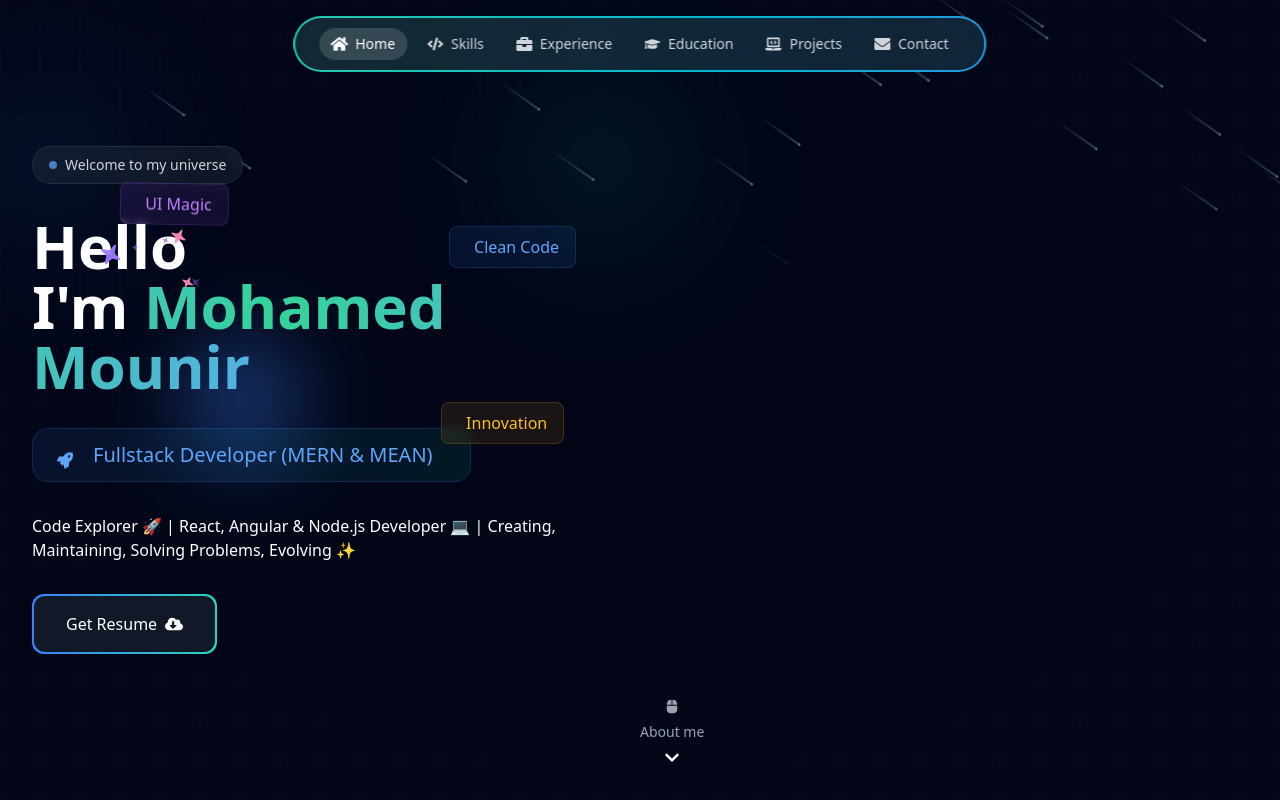
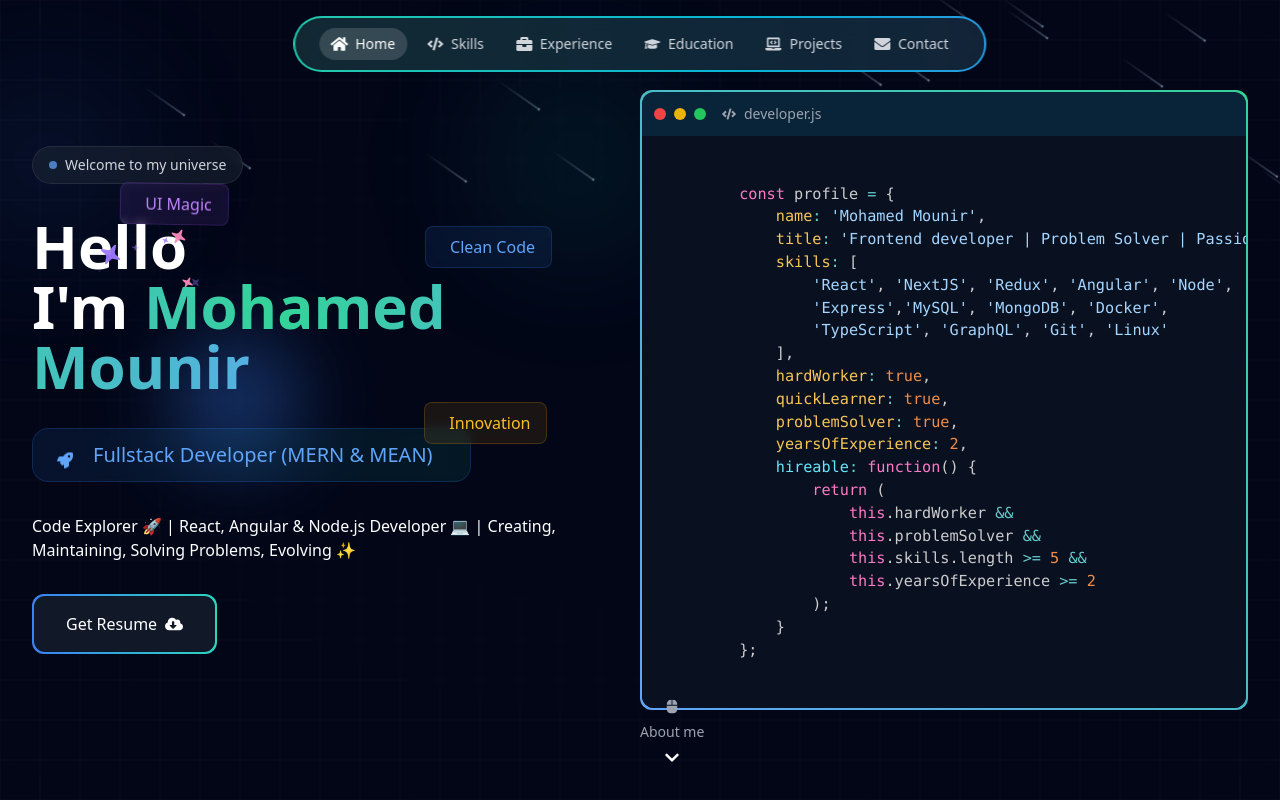
Before and after one commit to mohamedmounir2425/mohamed-mounir.dev, a React (Vite) app: page / in a window 1280 px wide. Built offline with nearby package versions, Linux system fonts and the light colour scheme.

Commit message:
feat(window-code)

```diff
--- a/src/components/ui/AboutMeScroll.jsx
+++ b/src/components/ui/AboutMeScroll.jsx
@@ -2,7 +2,7 @@ import { FaChevronDown, FaMouse } from "react-icons/fa";
 
 function AboutMeScroll() {
     return (
-        <div className="absolute bottom-8 left-1/2 -translate-x-1/2 flex flex-col items-center gap-2 animate-bounce text-gray-400 text-sm">
+        <div className="absolute z-20 bottom-8 left-1/2 -translate-x-1/2 flex flex-col items-center gap-2 animate-bounce text-gray-400 text-sm">
             <FaMouse />
             <span>About me</span>
             <FaChevronDown className="text-white text-base" />
--- a/src/pages/Hero/Hero.jsx
+++ b/src/pages/Hero/Hero.jsx
@@ -1,12 +1,13 @@
+import { useEffect, useState } from "react";
+import { FaRocket, FaCloudDownloadAlt, FaCode } from "react-icons/fa";
+import Prism from "prismjs";
 import AboutMeScroll from "@/components/ui/AboutMeScroll";
 import { FlipWords } from "@/components/ui/flip-words";
 import GridBackground from "@/components/ui/GridBackground";
 import Meteors from "@/components/ui/meteors";
 import SparklesText from "@/components/ui/SparklesText";
-import { useState } from "react";
-import { FaRocket, FaCloudDownloadAlt } from "react-icons/fa";
-import { FaCloudArrowDown } from "react-icons/fa6";
-
+import "prismjs/components/prism-javascript";
+import "@/assets/css/tomorrow.css";
 export default function Hero() {
     const words = [
         "Frontend Developer (React & Angular)",
@@ -21,7 +22,7 @@ export default function Hero() {
     const [code] = useState(`
         const profile = {
             name: 'Mohamed Mounir',
-            title: 'Frontend developer | Problem Solver',
+            title: 'Frontend developer | Problem Solver | Passionate Learner',
             skills: [
                 'React', 'NextJS', 'Redux', 'Angular', 'Node',
                 'Express','MySQL', 'MongoDB', 'Docker',
@@ -30,18 +31,39 @@ export default function Hero() {
             hardWorker: true,
             quickLearner: true,
             problemSolver: true,
-            yearsOfExperience: 4,
+            yearsOfExperience: 2,
             hireable: function() {
                 return (
                     this.hardWorker &&
                     this.problemSolver &&
                     this.skills.length >= 5 &&
-                    this.yearsOfExperience >= 3
+                    this.yearsOfExperience >= 2
                 );
             }
         };
           `);
+    useEffect(() => {
+        Prism.highlightAll();
 
+        // Add CSS animation for grid and dots
+        const style = document.createElement("style");
+        style.textContent = `
+          @keyframes gridPulse {
+            0%, 100% { opacity: 0.1; }
+            50% { opacity: 0.3; }
+          }
+
+          @keyframes dotPulse {
+            0%, 100% { opacity: 0.2; transform: scale(0.8); }
+            50% { opacity: 0.5; transform: scale(1.2); }
+          }
+        `;
+        document.head.appendChild(style);
+
+        return () => {
+            document.head.removeChild(style);
+        };
+    }, [code]);
     return (
         <main className="min-h-screen bg-[#020617] text-white pt-20 lg:pt-0">
             <section className="relative min-h-screen flex items-center px-4 sm:px-6 lg:px-8">
@@ -128,7 +150,26 @@ export default function Hero() {
                         </div>
                     </div>
                     {/* Right column - Code window */}
-                    <div className="w-full lg:w-1/2 "></div>
+                    <div className="w-full lg:w-1/2  animate__animated animate__fadeInDown animate__delay-0.1s">
+                        <div className="gradient-border ">
+                            <div className="code-window bg-[#091121]">
+                                <div className="window-header">
+                                    <div className="window-dot bg-red-500"></div>
+                                    <div className="window-dot bg-yellow-500"></div>
+                                    <div className="window-dot bg-green-500"></div>
+                                    <span className="ml-2 text-sm text-gray-400 flex items-center gap-2">
+                                        <FaCode />
+                                        developer.js
+                                    </span>
+                                </div>
+                                <pre className="language-javascript">
+                                    <code className="language-javascript">
+                                        {code}
+                                    </code>
+                                </pre>
+                            </div>
+                        </div>
+                    </div>
                 </div>
             </section>
             <AboutMeScroll />
```
